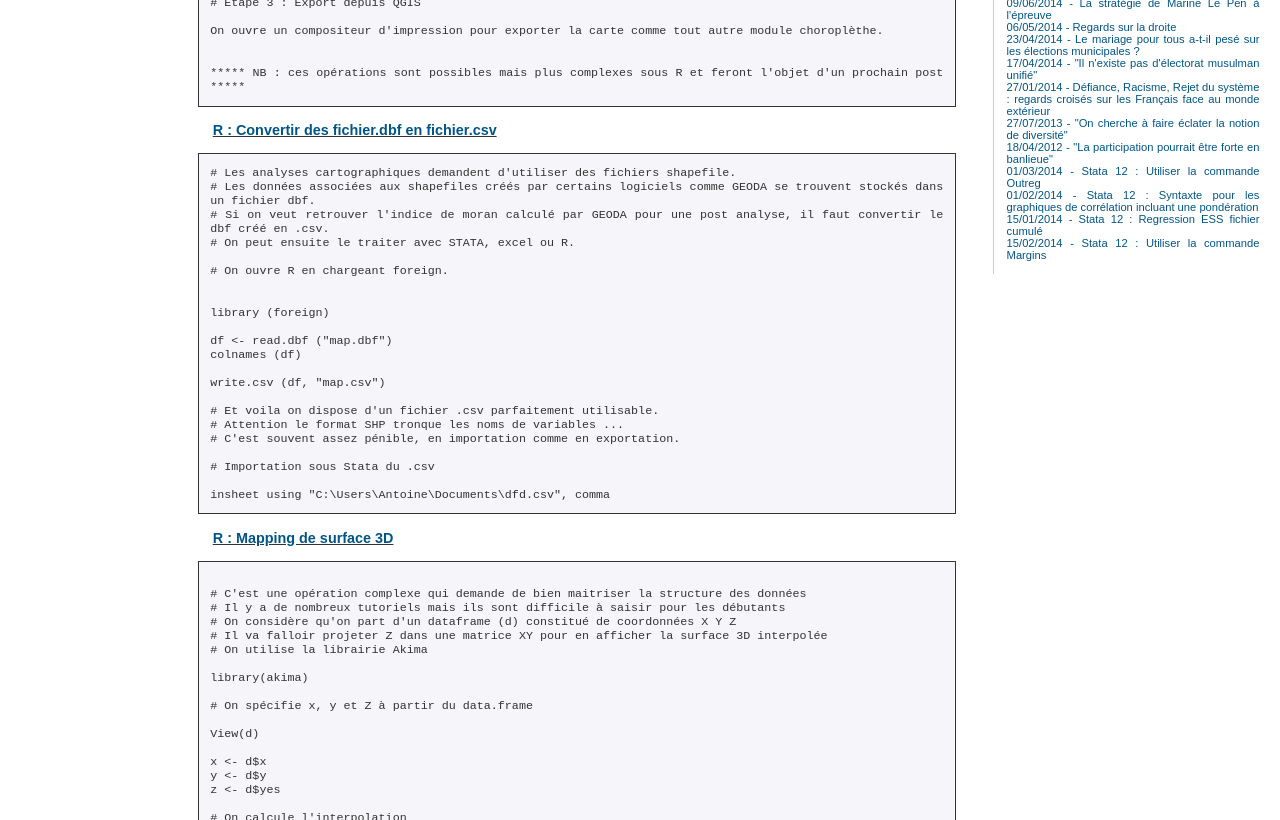
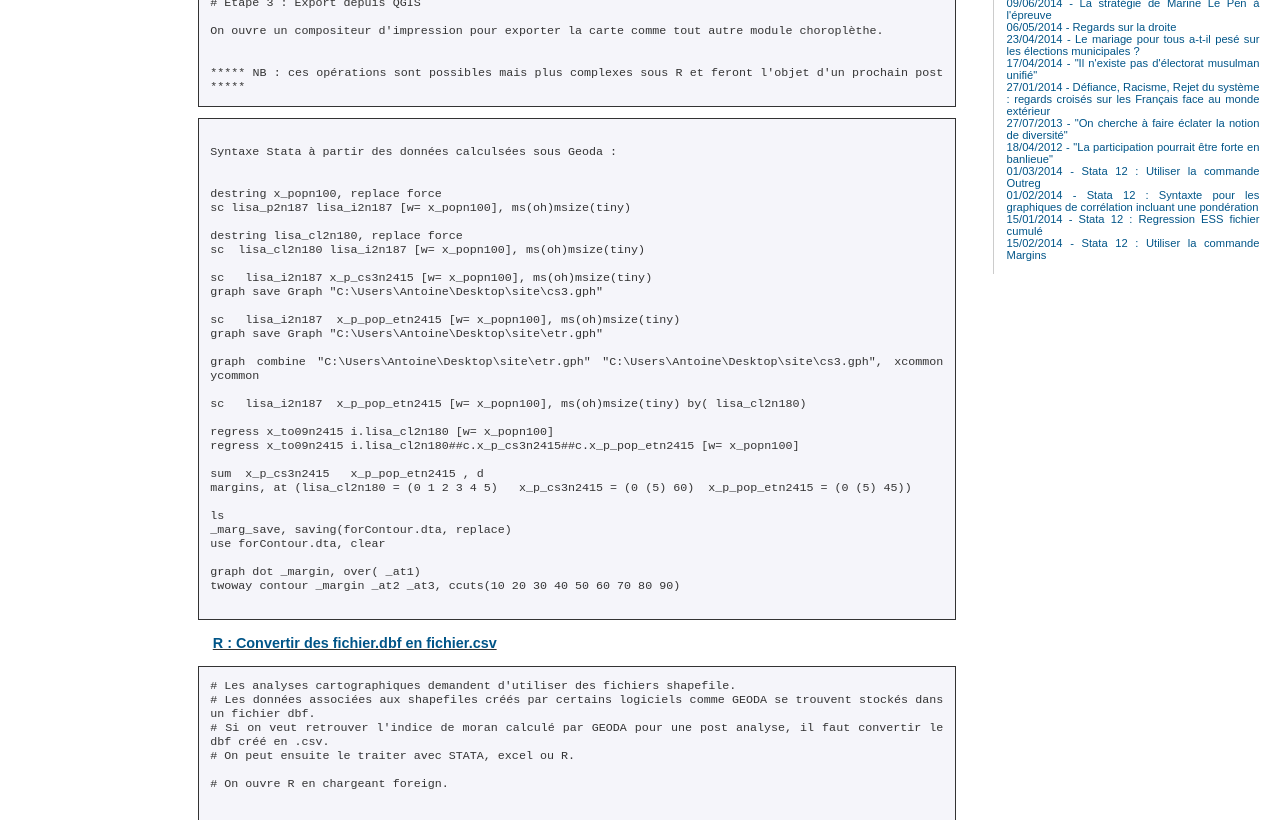
Before and after one commit to antoinejardin/blog, a plain HTML site: page index.html in a window 1280 px wide. Shown: the part 622-1442 px from the top of the page. Drawn offline with Linux system fonts and the light colour scheme.

Commit message:
Update index.html

```diff
--- a/index.html
+++ b/index.html
@@ -113,6 +113,42 @@ On ouvre un compositeur d'impression pour exporter la carte comme tout autre mod
 
 
 ***** NB : ces opérations sont possibles mais plus complexes sous R et feront l'objet d'un prochain post *****
+</pre>
+
+<pre>
+
+Syntaxe Stata à partir des données calculsées sous Geoda :
+
+
+destring x_popn100, replace force
+sc lisa_p2n187 lisa_i2n187 [w= x_popn100], ms(oh)msize(tiny)
+
+destring lisa_cl2n180, replace force
+sc  lisa_cl2n180 lisa_i2n187 [w= x_popn100], ms(oh)msize(tiny)
+
+sc   lisa_i2n187 x_p_cs3n2415 [w= x_popn100], ms(oh)msize(tiny)
+graph save Graph "C:\Users\Antoine\Desktop\site\cs3.gph"
+
+sc   lisa_i2n187  x_p_pop_etn2415 [w= x_popn100], ms(oh)msize(tiny)
+graph save Graph "C:\Users\Antoine\Desktop\site\etr.gph"
+
+graph combine "C:\Users\Antoine\Desktop\site\etr.gph" "C:\Users\Antoine\Desktop\site\cs3.gph", xcommon ycommon
+
+sc   lisa_i2n187  x_p_pop_etn2415 [w= x_popn100], ms(oh)msize(tiny) by( lisa_cl2n180)
+
+regress x_to09n2415 i.lisa_cl2n180 [w= x_popn100]
+regress x_to09n2415 i.lisa_cl2n180##c.x_p_cs3n2415##c.x_p_pop_etn2415 [w= x_popn100]
+
+sum  x_p_cs3n2415   x_p_pop_etn2415 , d
+margins, at (lisa_cl2n180 = (0 1 2 3 4 5)   x_p_cs3n2415 = (0 (5) 60)  x_p_pop_etn2415 = (0 (5) 45))
+
+ls
+_marg_save, saving(forContour.dta, replace)
+use forContour.dta, clear
+
+graph dot _margin, over( _at1)
+twoway contour _margin _at2 _at3, ccuts(10 20 30 40 50 60 70 80 90)
+
 </pre>
 
 <h1><a id="060814"> R : Convertir des fichier.dbf en fichier.csv</a></h1>
```
